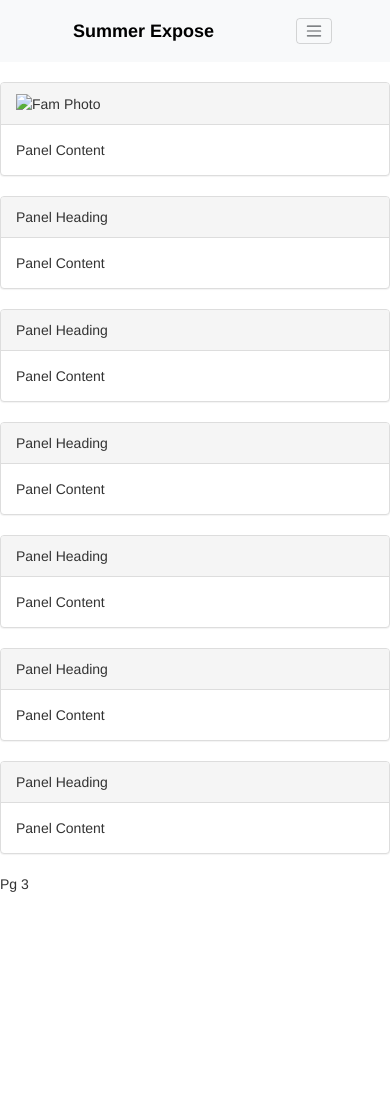
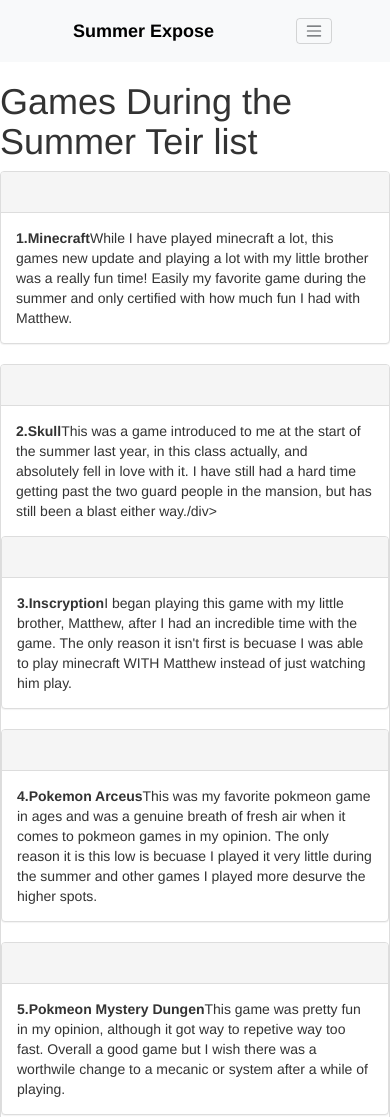
Before and after one commit to PatrickWBird/Summer, a plain HTML site: page Pg3.html in a window 390 px wide. Shown: the top 1117 px of the page. Before the commit the page ends 904 px from the top, so only its background shows below. Drawn offline with nearby package versions, Linux system fonts and the light colour scheme.

Commit message:
Added more descriptions
Fully finished framework and added descriptions for the two pages.

```diff
--- a/Pg3.html
+++ b/Pg3.html
@@ -24,34 +24,42 @@
         </div>
     </div>
 </nav>
+<h1>Games During the Summer Teir list</h1>
 <div class="panel panel-default">
-    <div class="panel-heading"><img src="" alt="Fam Photo" style="width:100%;"></div>
-    <div class="panel-body">Panel Content</div>
+    <div class="panel-heading"><img src="" alt="" style="width:100%;"></div>
+    <div class="panel-body"><b>1.Minecraft</b>While I have played minecraft a lot, this games new update and playing a lot with my little brother was a really fun time! Easily my favorite game during the summer and only certified with how much fun I had with Matthew.</div>
 </div>
+
 <div class="panel panel-default">
-    <div class="panel-heading">Panel Heading</div>
-    <div class="panel-body">Panel Content</div>
+    <div class="panel-heading"><img src="" alt="" style="width:100%;"></div>
+    <div class="panel-body"><b>2.Skull</b>This was a game introduced to me at the start of the summer last year, in this class actually, and absolutely fell in love with it. I have still had a hard time getting past the two guard people in the mansion, but has still been a blast either way./div>
 </div>
+
 <div class="panel panel-default">
-    <div class="panel-heading">Panel Heading</div>
-    <div class="panel-body">Panel Content</div>
+    <div class="panel-heading"><img src="" alt="" style="width:100%;"></div>
+    <div class="panel-body"><b>3.Inscryption</b>I began playing this game with my little brother, Matthew, after I had an incredible time with the game. The only reason it isn't first is becuase I was able to play minecraft WITH Matthew instead of just watching him play.</div>
 </div>
+
 <div class="panel panel-default">
-    <div class="panel-heading">Panel Heading</div>
-    <div class="panel-body">Panel Content</div>
+    <div class="panel-heading"><img src="" alt="" style="width:100%;"></div>
+    <div class="panel-body"><b>4.Pokemon Arceus</b>This was my favorite pokmeon game in ages and was a genuine breath of fresh air when it comes to pokmeon games in my opinion. The only reason it is this low is becuase I played it very little during the summer and other games I played more desurve the higher spots.</div>
 </div>
+
 <div class="panel panel-default">
-    <div class="panel-heading">Panel Heading</div>
-    <div class="panel-body">Panel Content</div>
+    <div class="panel-heading"><img src="" alt="" style="width:100%;"></div>
+    <div class="panel-body"><b>5.Pokmeon Mystery Dungen</b>This game was pretty fun in my opinion, although it got way to repetive way too fast. Overall a good game but I wish there was a worthwile change to a mecanic or system after a while of playing.</div>
 </div>
+
 <div class="panel panel-default">
-    <div class="panel-heading">Panel Heading</div>
-    <div class="panel-body">Panel Content</div>
+    <div class="panel-heading"><img src="" alt="" style="width:100%;"></div>
+    <div class="panel-body"><b>6.Pokemon Scarlet</b>While I did enjoy this game, it is horribly underdeveloped with no real improvments to major problems in pokmeon games as a whole and introduced a ton of new problems and gliches to boot.</div>
 </div>
+
 <div class="panel panel-default">
-    <div class="panel-heading">Panel Heading</div>
-    <div class="panel-body">Panel Content</div>
+    <div class="panel-heading"><img src="" alt="" style="width:100%;"></div>
+    <div class="panel-body"><b>7.Clash Royale</b>I am so angry at this game and its developers as a whole, I love this game and have been playing it for years althoguh recently it has taken a dangerously pay to win path that has only continued to get worse and worse over the years. It finally hit the point where I droped the game as a whole and am most likely never going back.</div>
 </div>
-<p>Pg 3</p>
+
+
 </body>
 </html>
```
Also changed, not shown: Index.html (+0 -2 lines), Pg1.html (+34 -20 lines), Pg2.html (+12 -2 lines), 12 other files.
